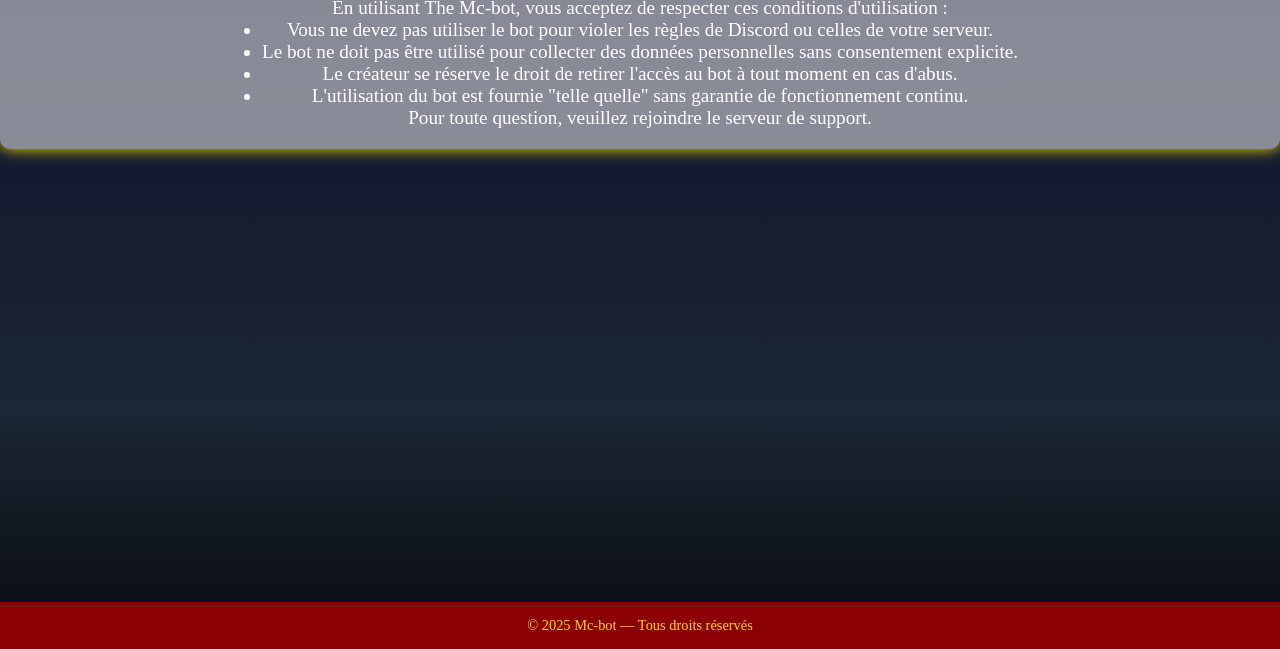
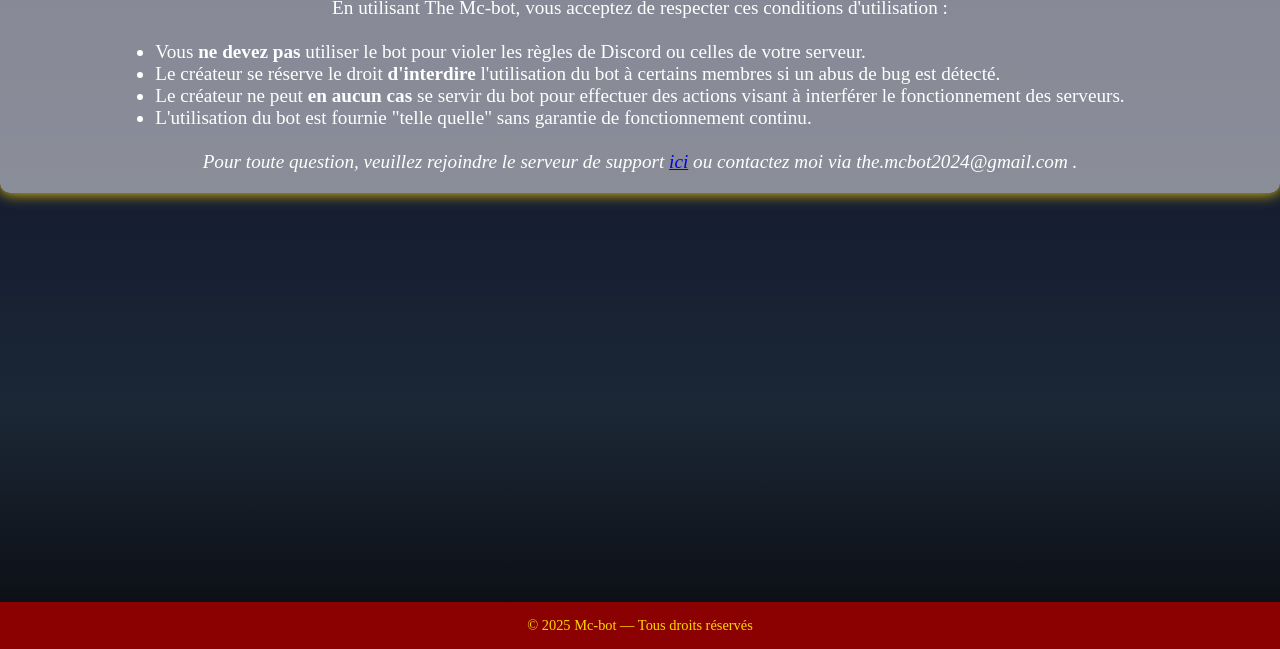
Before and after one commit to Mc-gabys/mc-bot-website, a plain HTML site: page info/terms.html in a window 1280 px wide. Shown: the part 151-800 px from the top of the page. Drawn offline with Linux system fonts and the light colour scheme.

Commit message:
modified:   info/privacy.html 	modified:   info/terms.html 	modified:   style.css

```diff
--- a/info/terms.html
+++ b/info/terms.html
@@ -36,13 +36,15 @@
             <p>
                 En utilisant The Mc-bot, vous acceptez de respecter ces conditions d'utilisation :
             </p>
+            <br>
             <ul>
-                <li>Vous ne devez pas utiliser le bot pour violer les règles de Discord ou celles de votre serveur.</li>
-                <li>Le bot ne doit pas être utilisé pour collecter des données personnelles sans consentement explicite.</li>
-                <li>Le créateur se réserve le droit de retirer l'accès au bot à tout moment en cas d'abus.</li>
+                <li>Vous <b>ne devez pas</b> utiliser le bot pour violer les règles de Discord ou celles de votre serveur.</li>
+                <li>Le créateur se réserve le droit <b>d'interdire</b> l'utilisation du bot à certains membres si un abus de bug est détecté.</li>
+                <li>Le créateur ne peut <b>en aucun cas</b> se servir du bot pour effectuer des actions visant à interférer le fonctionnement des serveurs.</li>
                 <li>L'utilisation du bot est fournie "telle quelle" sans garantie de fonctionnement continu.</li>
             </ul>
-            <p>Pour toute question, veuillez rejoindre le serveur de support.</p>
+            <br>
+            <p><i>Pour toute question, veuillez rejoindre le serveur de support <a href="https://discord.gg/pyJXz5eHkj">ici</a> ou contactez moi via the.mcbot2024@gmail.com .</i></p>
         </div>
     </main>
     <footer class="index">
--- a/style.css
+++ b/style.css
@@ -164,7 +164,7 @@ h3.cmd-list {
     display: flex;
     flex-direction: column;
     align-items: center;
-    text-align: center;
+    text-align: left;
 }
 
 .bot-image {
```
Also changed, not shown: info/privacy.html (+3 -2 lines).
